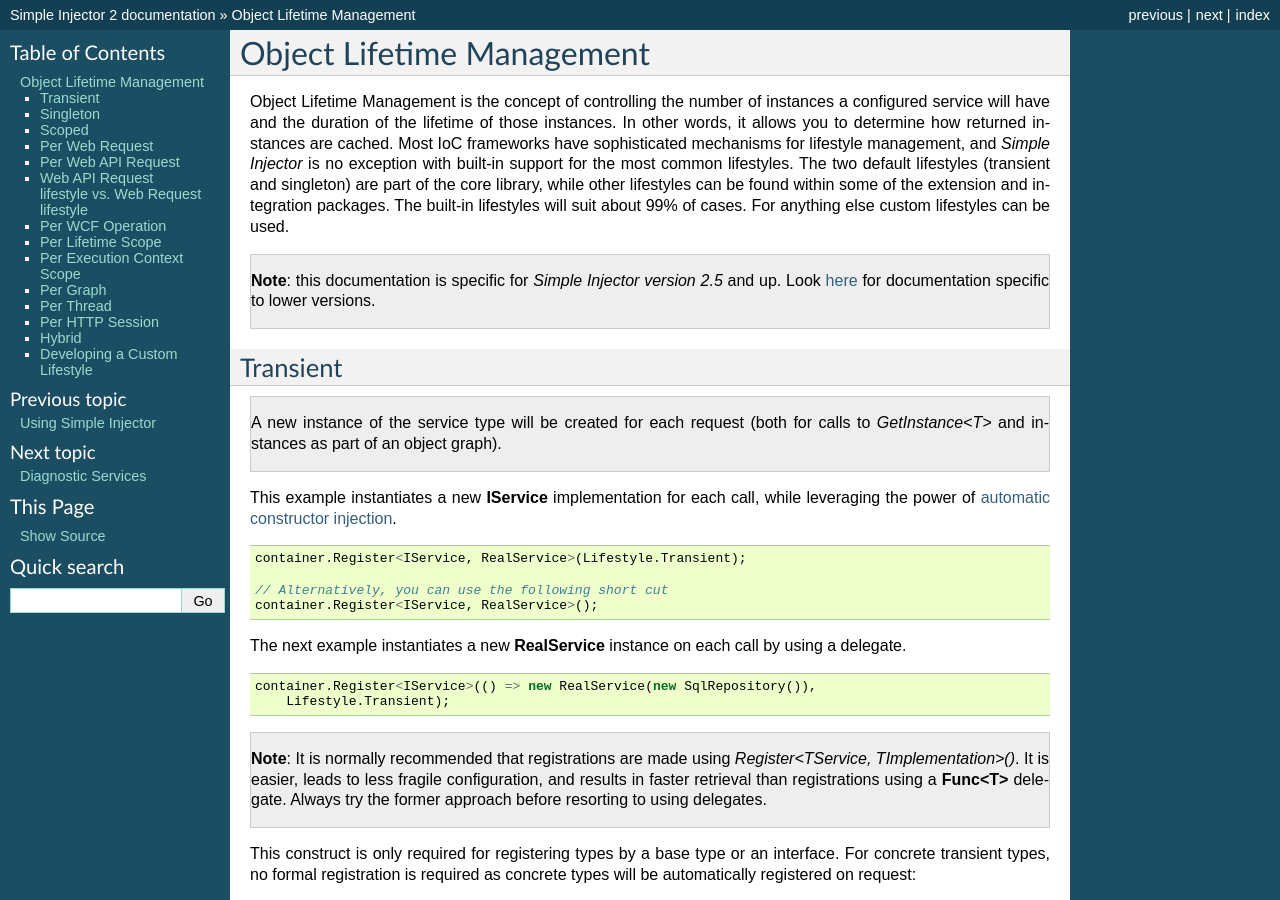
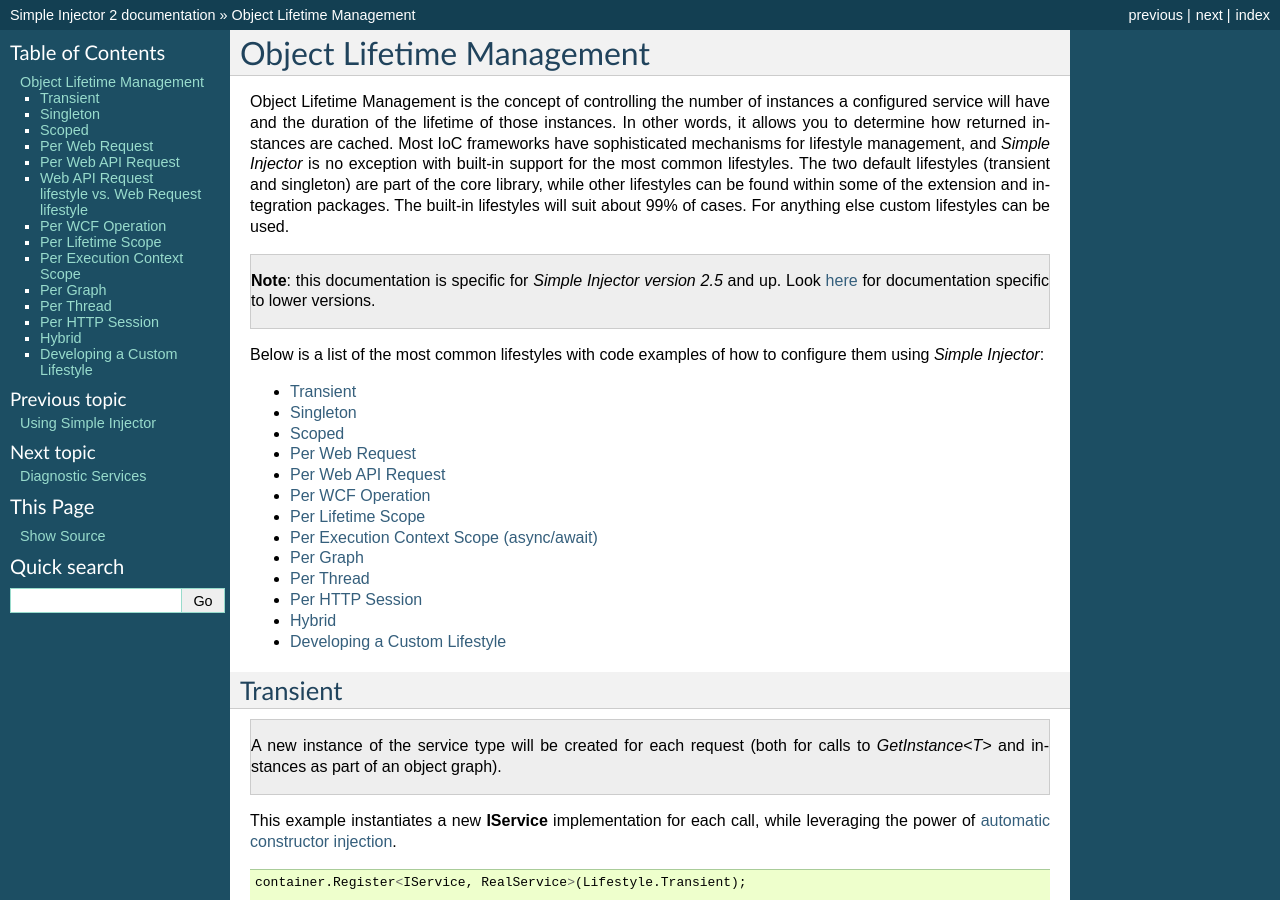
Before and after one commit to simpleinjector/Documentation, a Sphinx documentation site: the page built from source/lifetimes.rst, in a window 1280 px wide and 900 px high. Built offline with Sphinx 7.4.7, drawn with Linux system fonts in a browser that asks for light colours.

Commit message:
Undone previous change

```diff
--- a/source/lifetimes.rst
+++ b/source/lifetimes.rst
@@ -7,6 +7,22 @@ Object Lifetime Management is the concept of controlling the number of instances
 .. container:: Note
 
 	**Note**: this documentation is specific for *Simple Injector version 2.5* and up. Look `here <https://simpleinjector.codeplex.com/wikipage?title=ObjectLifestyleManagement&version=59>`_ for documentation specific to lower versions.
+
+Below is a list of the most common lifestyles with code examples of how to configure them using *Simple Injector*:
+
+* :ref:`Transient <Transient>`
+* :ref:`Singleton <Singleton>`
+* :ref:`Scoped <Scoped>`
+* :ref:`Per Web Request <PerWebRequest>`
+* :ref:`Per Web API Request <PerWebAPIRequest>`
+* :ref:`Per WCF Operation <PerWcfOperation>`
+* :ref:`Per Lifetime Scope <PerLifetimeScope>`
+* :ref:`Per Execution Context Scope (async/await) <PerExecutionContextScope>`
+* :ref:`Per Graph <PerGraph>`
+* :ref:`Per Thread <PerThread>`
+* :ref:`Per HTTP Session <PerHttpSession>`
+* :ref:`Hybrid <Hybrid>`
+* :ref:`Developing a Custom Lifestyle <CustomLifestyles>`
 
 .. _Transient:
 
```
